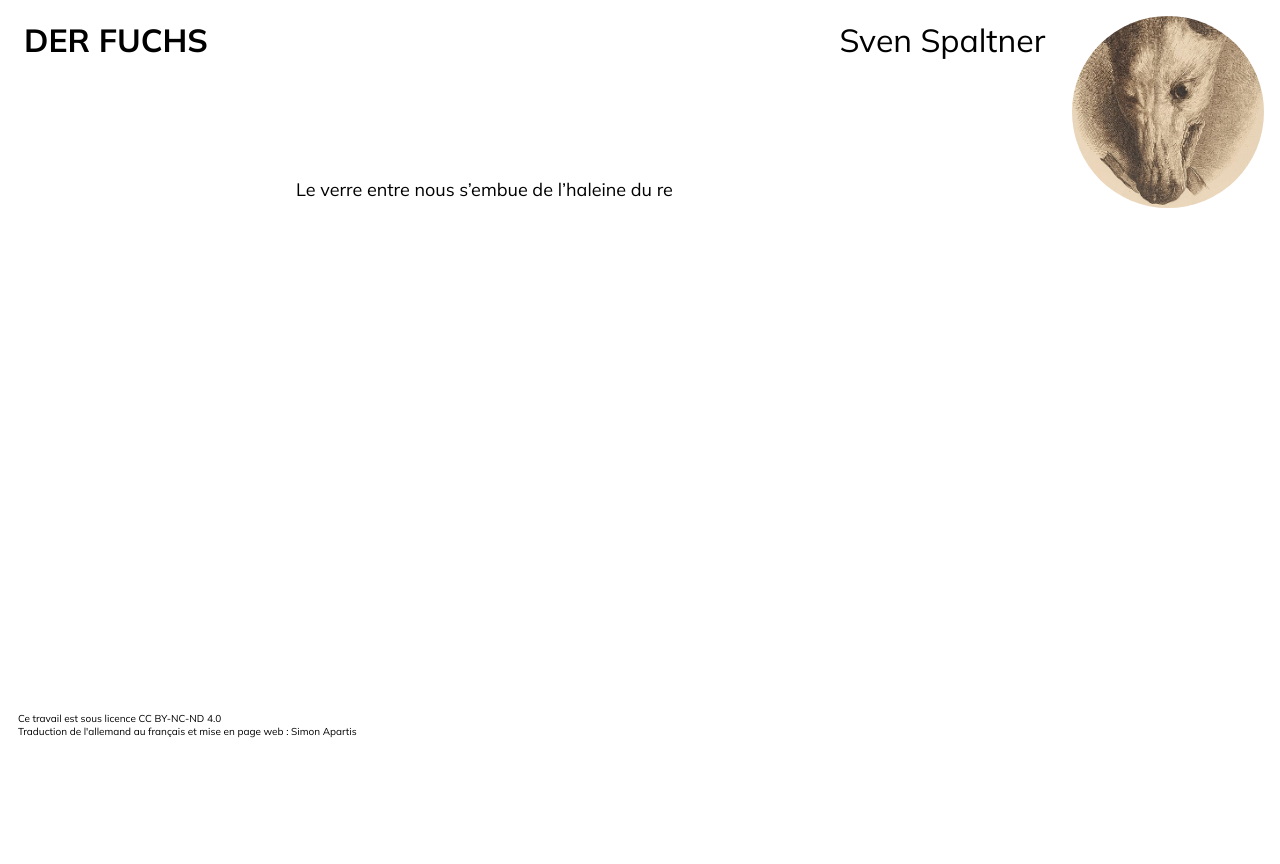
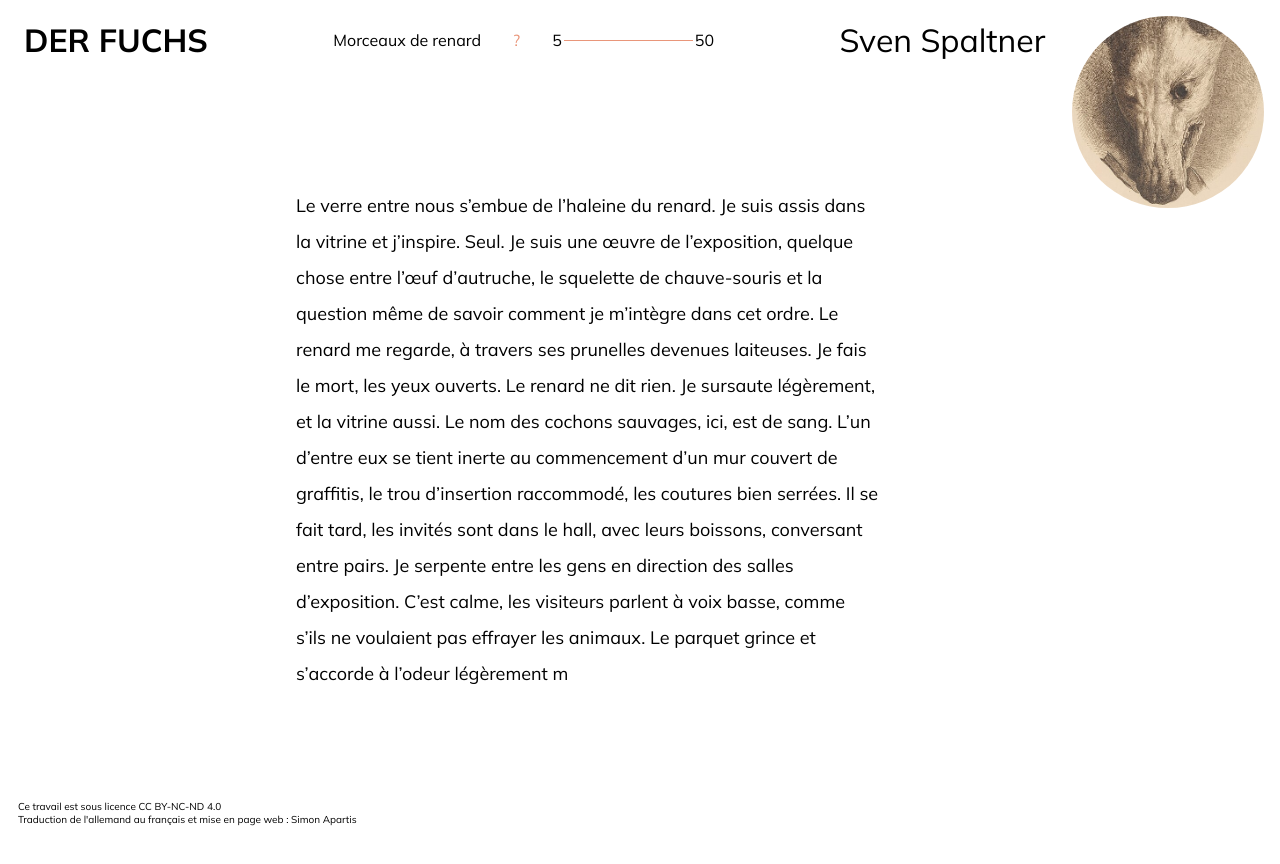
Before and after one commit to abzsimon/sven, a plain HTML site: page fuchs.html in a window 1280 px wide. Both pictures are taken after a click on the element 1184 px from the left and 96 px from the top of the page. Before the commit the page ends 800 px from the top, so only its background shows below. Drawn offline with Linux system fonts and the light colour scheme.

Commit message:
v2 avec slide de gogolito

```diff
--- a/fuchs.html
+++ b/fuchs.html
@@ -15,11 +15,28 @@
 
     <header>
         <h1>Der Fuchs</h1>
+        <div id="cuts">
+            <div id="foxcuts"
+                <label for="rangeInput">Morceaux de renard</label>
+                <p id ="stuecke">?</p>
+            </div>
+            <div id="bar-container">
+                <p>5</p>
+                <input type="range" id="fuchsStuecke" class="slider" min="10" max="50" value="15" step="1">
+                <p>50</p>
+            </div>
+        </div>
         <p id ="author">Sven Spaltner</p>
     </header>
 
     <section id="card">
-        <p id = "textSlice">Cliquer sur le renard pour commencer, à la fin, double-cliquer pour recommencer</p>
+        <p id = "textSlice">
+            <ul>
+                <li>choisis en combien de morceaux tu veux couper le renard</li>
+                <li>puis clique sur son image</li>
+                <li>à la fin, double clique pour recommencer</li>
+            </ul>
+        </p>
     </section>
 
     <section id="picture">
--- a/script.js
+++ b/script.js
@@ -22,7 +22,6 @@ Au moment où il commence à me doigter, je pense à la taxidermie. Les renards
 Lorsque nos corps ont fini, sont devenus animaux, sont mort et nés à nouveau, lorsqu’ils se sont sauvagement entendus et qu’ils étaient incompréhensibles, nous sommes allongés immobiles. Je n’ai plus peur de lui, nous sommes ensembles dans la vitrine, là, pour toujours. Il ne me tombera pas dessus une deuxième fois, il n’y a plus rien à obtenir de moi. Plus tard je me réveille, j’entends sa respiration près de moi, cela pourrait être la respiration de n’importe qui. Quelque part dans la pièce, au pied du lit peut-être, le renard guette dans le noir et me considère. Je vais dans la salle de bain, mon corps s’y tient stérile. Je me regarde dans le miroir, sans me mouvoir. Personne ne me fixe en retour. Dehors, c’est bientôt l’aube. Un renard s’enfuit dans le bois, dans la nature sauvage, il en a vu assez.
 
 `
-
 function getArrayofSlices (text, parts) {
     moduloText = text.length%parts
     cards = (text.length-moduloText)/parts
@@ -37,14 +36,27 @@ function getArrayofSlices (text, parts) {
     return(slices)
 }
 
-slicesIndex = getArrayofSlices(text,300)
-counter = 0
+let slicesChoice = document.querySelector('#fuchsStuecke').value;
+let slicesIndex = getArrayofSlices(text, slicesChoice); // Appeler la fonction pour initialiser slicesIndex
+let counter = 0;
+
+// Écouteur d'événement pour mettre à jour slicesChoice et slicesIndex lors de l'entrée
+document.querySelector('#fuchsStuecke').addEventListener('input', function () {
+    slicesChoice = document.querySelector('#fuchsStuecke').value; // Mettre à jour la variable globale
+    document.querySelector('#stuecke').textContent = slicesChoice;
+    // Met à jour slicesIndex à chaque changement de valeur
+    slicesIndex = getArrayofSlices(text, slicesChoice);
+});
 
 function getNewSlice(slices, text) {
     if (counter < slicesIndex.length) {
         let textNode = document.createTextNode(text.substring(slices[counter][0],slices[counter][1]))
         let oldDiv = document.querySelector('#textSlice');
         oldDiv.textContent = ""; // Clear old content
+        const ulElement = document.querySelector('ul');
+        if (ulElement) {
+            ulElement.parentNode.removeChild(ulElement);
+        }
         oldDiv.appendChild(textNode); // Append the new text node
         counter ++
     } else {counter = 0}
@@ -55,7 +67,5 @@ document.querySelector("#imgContainer").addEventListener('click', function () {
     if (counter != 0) {
         document.querySelector("#imgContainer").style.width = 11 + counter + "rem";
         document.querySelector("#imgContainer").style.height = 11 + counter + "rem";
-        document.querySelector("#imgContainer").style.opacity = 1 - (counter/slicesIndex.length)
-        document.querySelector("#card p").style.fontStyle = "normal";
-    }
+        document.querySelector("#imgContainer").style.opacity = 1 - (counter/slicesIndex.length)    }
     })
--- a/style.css
+++ b/style.css
@@ -16,7 +16,72 @@ header {
     padding : 0em 1em 0em 1em;
     align-items:center;
     height:4em;
-  }
+}
+
+#cuts {
+    display:flex;
+    flex-direction:row;
+}
+
+#bar-container {
+    display:flex;
+    flex-direction: row;
+}
+#foxcuts {
+    display:flex;
+    flex-direction: row;
+}
+
+#stuecke {
+    color:darksalmon;
+    padding: 0 2em;
+}
+
+li {
+    list-style-type: katakana-iroha;
+}
+
+label {
+    padding-right:4em;
+}
+
+.slider {
+    -webkit-appearance: none;
+    appearance: none;
+    outline: none;
+}
+
+/* Custom track (barre) color */
+.slider::-webkit-slider-runnable-track {
+    background: black; /* Green track for WebKit browsers */
+    height: 1px;
+}
+
+.slider::-moz-range-track {
+    background: black; /* Green track for Firefox */
+    height: 1px;
+}
+
+/* Custom thumb (curseur) color */
+.slider::-webkit-slider-thumb {
+    -webkit-appearance: none;
+    background: white; /* Orange thumb */
+    cursor: pointer;
+}
+
+.slider::-moz-range-thumb {
+    background: white; /* Orange thumb for Firefox */
+    cursor: pointer;
+}
+
+/* Personnalisation de la barre (track) */
+.slider::-webkit-slider-runnable-track {
+    background: darksalmon;
+}
+
+.slider::-moz-range-track {
+    background: darksalmon;
+}
 
 header h1 {
     text-transform:uppercase;
@@ -45,10 +110,6 @@ h1, p {
     flex-direction: column;
     min-height:55vh
   }
-
-#card p {
-    font-style:italic;
-}
 
 #picture {
     grid-row-start:1;
```
